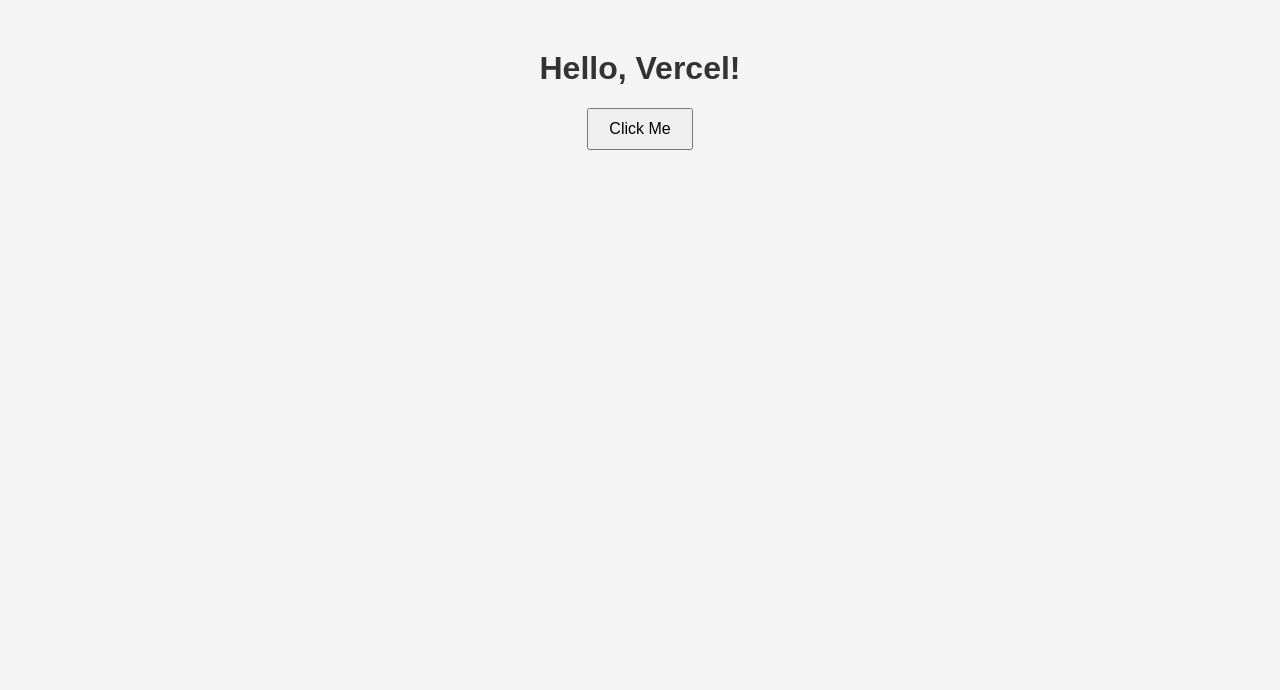
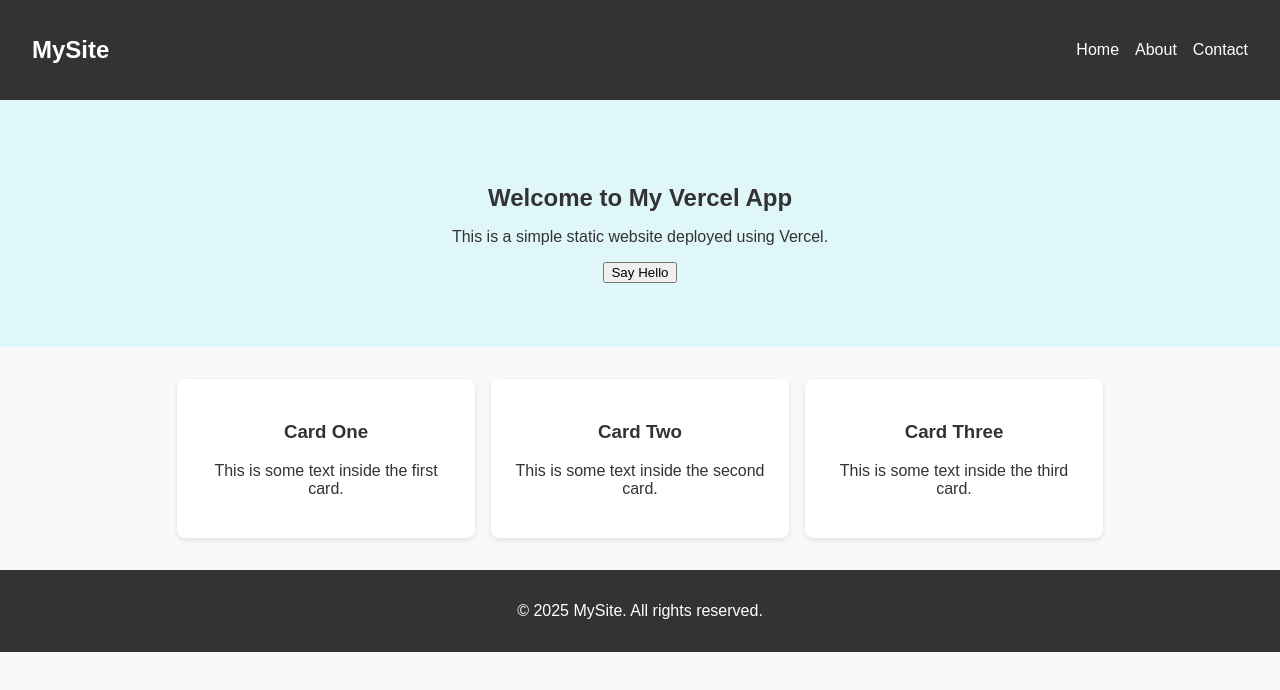
Before and after one commit to TheAmazingTurtle/vercel-deployment, a plain HTML site: page index.html in a window 1280 px wide. Drawn offline with Linux system fonts and the light colour scheme.

Commit message:
page update

```diff
--- a/index.html
+++ b/index.html
@@ -7,8 +7,41 @@
   <link rel="stylesheet" href="style.css" />
 </head>
 <body>
-  <h1>Hello, Vercel!</h1>
-  <button onclick="sayHello()">Click Me</button>
+  <header>
+    <nav>
+      <h1>MySite</h1>
+      <ul>
+        <li><a href="#">Home</a></li>
+        <li><a href="#">About</a></li>
+        <li><a href="#">Contact</a></li>
+      </ul>
+    </nav>
+  </header>
+
+  <section class="hero">
+    <h2>Welcome to My Vercel App</h2>
+    <p>This is a simple static website deployed using Vercel.</p>
+    <button onclick="sayHello()">Say Hello</button>
+  </section>
+
+  <section class="cards">
+    <div class="card">
+      <h3>Card One</h3>
+      <p>This is some text inside the first card.</p>
+    </div>
+    <div class="card">
+      <h3>Card Two</h3>
+      <p>This is some text inside the second card.</p>
+    </div>
+    <div class="card">
+      <h3>Card Three</h3>
+      <p>This is some text inside the third card.</p>
+    </div>
+  </section>
+
+  <footer>
+    <p>&copy; 2025 MySite. All rights reserved.</p>
+  </footer>
 
   <script src="script.js"></script>
 </body>
--- a/script.js
+++ b/script.js
@@ -1,3 +1,3 @@
 function sayHello() {
-  alert("Hello from Vercel!");
+  alert("Hello from your Vercel-deployed site!");
 }
--- a/style.css
+++ b/style.css
@@ -1,16 +1,60 @@
 body {
+  margin: 0;
   font-family: Arial, sans-serif;
-  text-align: center;
-  margin-top: 50px;
-  background-color: #f4f4f4;
-}
-
-h1 {
+  background-color: #f9f9f9;
   color: #333;
 }
 
-button {
-  padding: 10px 20px;
-  font-size: 16px;
-  cursor: pointer;
+nav {
+  background-color: #333;
+  color: white;
+  display: flex;
+  justify-content: space-between;
+  padding: 1em 2em;
+  align-items: center;
 }
+
+nav ul {
+  list-style: none;
+  display: flex;
+  gap: 1em;
+}
+
+nav ul li a {
+  color: white;
+  text-decoration: none;
+}
+
+.hero {
+  text-align: center;
+  padding: 4em 1em;
+  background-color: #e0f7fa;
+}
+
+.hero h2 {
+  margin-bottom: 0.5em;
+}
+
+.cards {
+  display: flex;
+  justify-content: center;
+  gap: 1em;
+  padding: 2em;
+  flex-wrap: wrap;
+}
+
+.card {
+  background-color: white;
+  padding: 1.5em;
+  border-radius: 8px;
+  box-shadow: 0 2px 5px rgba(0,0,0,0.1);
+  width: 250px;
+  text-align: center;
+}
+
+footer {
+  text-align: center;
+  padding: 1em;
+  background-color: #333;
+  color: white;
+}
```
